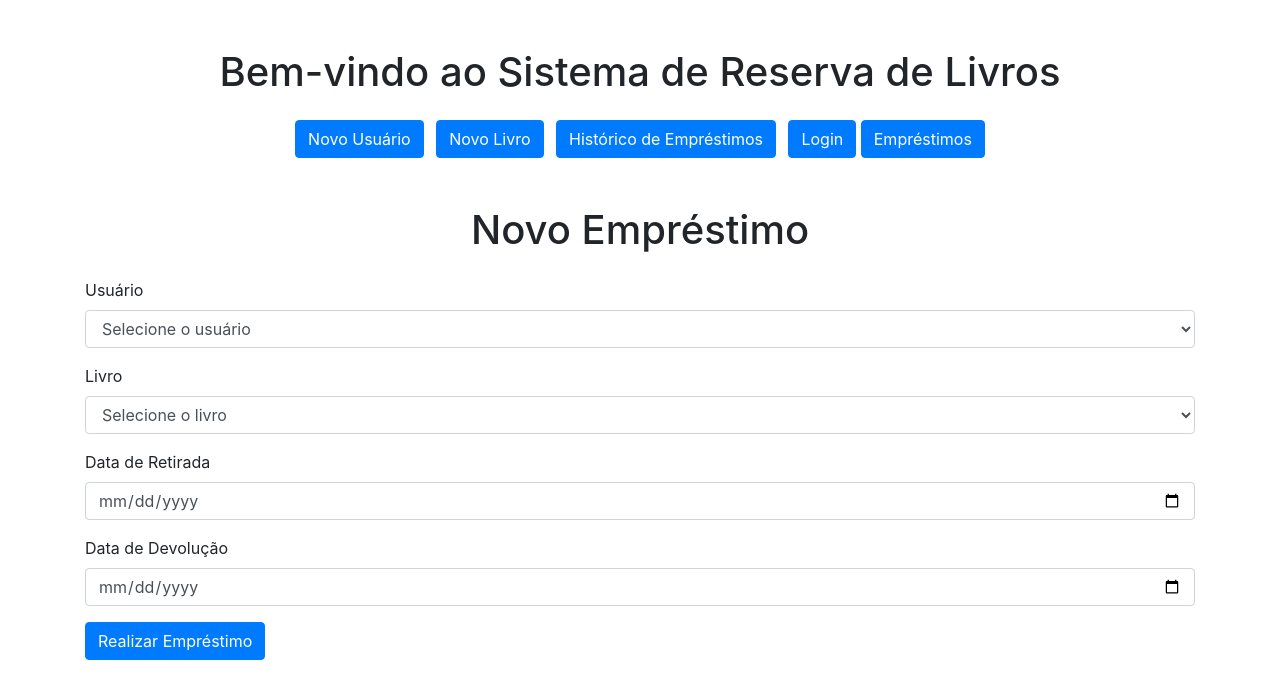
After one commit to XicoBr/PROJETO-WEB, a PHP site: page /emprestimos.php in a window 1280 px wide. The commit adds this page. Shown: the top 699 px of the page. Run offline with PHP 8.4, Linux system fonts and the light colour scheme; data that the repository does not hold is empty.

Commit message:
mais páginas

```diff
--- /dev/null
+++ b/projeto-facul_TESTE/emprestimos.php
@@ -0,0 +1,92 @@
+<!-- emprestimos.php -->
+<?php
+require_once 'config.php';
+
+// Verificar se o formulário foi enviado
+if ($_SERVER["REQUEST_METHOD"] == "POST") {
+    $usuario_id = $_POST["usuario_id"];
+    $livro_id = $_POST["livro_id"];
+    $data_retirada = $_POST["data_retirada"];
+    $data_devolucao = $_POST["data_devolucao"];
+
+    $sql = "INSERT INTO reservas (usuario_id, livro_id, data_retirada, data_devolucao)
+            VALUES ('$usuario_id', '$livro_id', '$data_retirada', '$data_devolucao')";
+
+    if ($conn->query($sql) === TRUE) {
+        echo "Empréstimo realizado com sucesso!";
+    } else {
+        echo "Erro ao realizar o empréstimo: " . $conn->error;
+    }
+}
+
+// Consultar usuários e livros cadastrados
+$sql_usuarios = "SELECT id, nome FROM usuarios";
+$result_usuarios = $conn->query($sql_usuarios);
+
+$sql_livros = "SELECT id, titulo FROM livros";
+$result_livros = $conn->query($sql_livros);
+?>
+
+<!DOCTYPE html>
+<html lang="pt-BR">
+<head>
+    <meta charset="UTF-8">
+    <meta name="viewport" content="width=device-width, initial-scale=1.0">
+    <title>Novo Empréstimo</title>
+    <link rel="stylesheet" href="https://stackpath.bootstrapcdn.com/bootstrap/4.5.2/css/bootstrap.min.css">
+</head>
+<body>
+
+    <div class="container my-5">
+        <h1 class="text-center mb-4">Bem-vindo ao Sistema de Reserva de Livros</h1>
+        <div class="text-center">
+            <a href="novo_usuario.php" class="btn btn-primary mr-2">Novo Usuário</a>
+            <a href="novo_livro.php" class="btn btn-primary mr-2">Novo Livro</a>
+            <a href="historico_emprestimos.php" class="btn btn-primary mr-2">Histórico de Empréstimos</a>
+            <a href="login.php" class="btn btn-primary">Login</a>
+            <a href="emprestimos.php" class="btn btn-primary">Empréstimos</a>
+        </div>
+    </div>
+
+    <div class="container my-5">
+        <h1 class="text-center mb-4">Novo Empréstimo</h1>
+        <form method="post" action="<?php echo htmlspecialchars($_SERVER["PHP_SELF"]);?>">
+            <div class="form-group">
+                <label for="usuario_id">Usuário</label>
+                <select class="form-control" id="usuario_id" name="usuario_id" required>
+                    <option value="">Selecione o usuário</option>
+                    <?php
+                    if ($result_usuarios->num_rows > 0) {
+                        while($row = $result_usuarios->fetch_assoc()) {
+                            echo "<option value='" . $row["id"] . "'>" . $row["nome"] . "</option>";
+                        }
+                    }
+                    ?>
+                </select>
+            </div>
+            <div class="form-group">
+                <label for="livro_id">Livro</label>
+                <select class="form-control" id="livro_id" name="livro_id" required>
+                    <option value="">Selecione o livro</option>
+                    <?php
+                    if ($result_livros->num_rows > 0) {
+                        while($row = $result_livros->fetch_assoc()) {
+                            echo "<option value='" . $row["id"] . "'>" . $row["titulo"] . "</option>";
+                        }
+                    }
+                    ?>
+                </select>
+            </div>
+            <div class="form-group">
+                <label for="data_retirada">Data de Retirada</label>
+                <input type="date" class="form-control" id="data_retirada" name="data_retirada" required>
+            </div>
+            <div class="form-group">
+                <label for="data_devolucao">Data de Devolução</label>
+                <input type="date" class="form-control" id="data_devolucao" name="data_devolucao" required>
+            </div>
+            <button type="submit" class="btn btn-primary">Realizar Empréstimo</button>
+        </form>
+    </div>
+</body>
+</html>
--- a/projeto-facul_TESTE/index.php
+++ b/projeto-facul_TESTE/index.php
@@ -22,6 +22,7 @@ require_once 'config.php';
             <a href="novo_livro.php" class="btn btn-primary mr-2">Novo Livro</a>
             <a href="historico_emprestimos.php" class="btn btn-primary mr-2">Histórico de Empréstimos</a>
             <a href="login.php" class="btn btn-primary">Login</a>
+            <a href="emprestimos.php" class="btn btn-primary">Empréstimos</a>
         </div>
     </div>
 </body>
```
Also changed, not shown: projeto-facul_TESTE/historico_emprestimos.php (+12 -0 lines), projeto-facul_TESTE/login.php (+10 -0 lines), projeto-facul_TESTE/novo_livro.php (+11 -0 lines), projeto-facul_TESTE/novo_usuario.php (+11 -0 lines).
